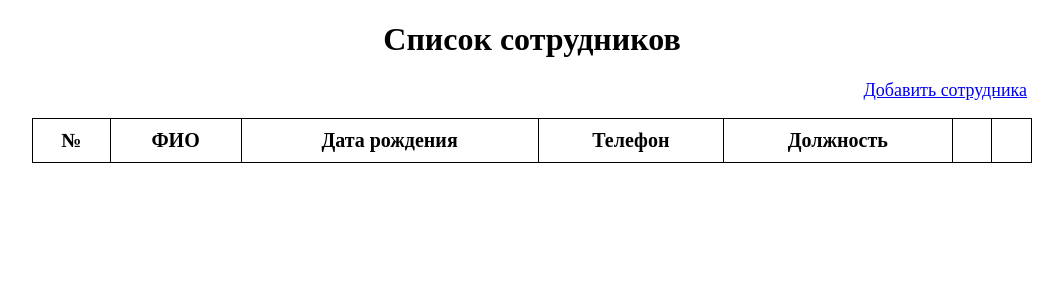
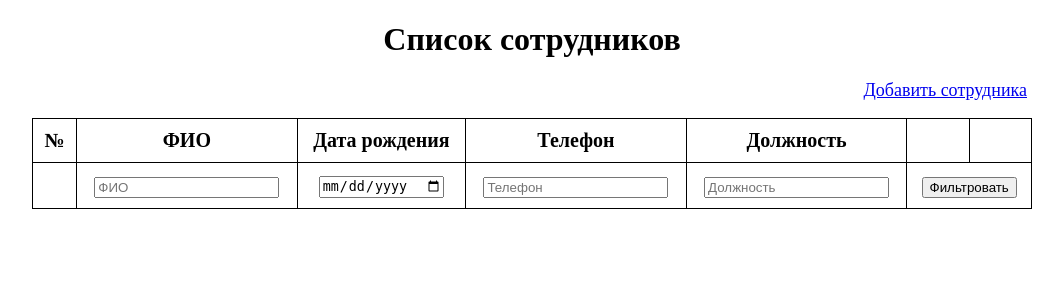
Before and after one commit to alexelev/php_courses, a PHP site: page / in a window 1280 px wide. Shown: the top 300 px of the page, without its empty margins (108-1171 px from the left). Run offline with PHP 8.4, Linux system fonts and the light colour scheme; lists and menus that the app fills with data are empty.

Commit message:
php002 начал выполнять дз. Добавлены поля для фильтрации, выполнены подготовительные работы.

```diff
--- a/php002/employees/index.php
+++ b/php002/employees/index.php
@@ -1,4 +1,13 @@
-<?php include 'inc/functions.php' ?>
+<?php
+
+    include 'inc/functions.php';
+
+    $employees = load_employees();
+    $offices = [];
+    foreach ($employees as $employee) {
+        $offices[] = $employee['post'];
+    }
+?>
 
 <!doctype html>
 <html lang="en">
@@ -27,6 +36,23 @@
 
         <p style="margin-bottom: 60px;"><a href="new.php" style="float: right; font-size: 18px; margin-right: 5px;">Добавить сотрудника</a></p>
 
+        <!-- <table>
+            <thead>
+                <th colspan="7">Фильтр по списку</th>
+            </thead>
+            <tbody>
+                <tr>
+                    <td>№</td>
+                    <td>ФИО</td>
+                    <td>Дата рождения</td>
+                    <td>Телефон</td>
+                    <td>Должность</td>
+                    <td></td>
+                    <td></td>
+                </tr>
+            </tbody>
+        </table> -->
+
         <table>
             <thead>
             <tr>
@@ -42,6 +68,40 @@
             </thead>
 
             <tbody>
+                <form  method="post">
+                <tr>
+                    <td></td>
+                    <td><input type="text" placeholder="ФИО" name="emp[name]"></td>
+                    <td><input type="date" placeholder="Дата рождения" name="emp[date]"></td>
+                    <td><input type="text" placeholder="Телефон" name="emp[tel]"></td>
+                    <td>
+                        <?php if (empty($offices)) { ?>
+
+                        <input type="text" placeholder="Должность" name="emp[office]">
+
+                        <?php } else { ?>
+
+                        <select name="emp[office]" id="">
+
+                            <option value="null">Выберите должность</option>
+
+                            <?php foreach ($offices as $office) { ?>
+
+                                <option value="<?= $office ?>"><?= $office ?></option>
+
+                            <? } ?>
+
+
+                        </select>
+
+                        <?php } ?>
+
+                    </td>
+                    <td colspan="2"><button type="Submit">Фильтровать</button></td>
+                </tr>
+                </form>
+
+
             <?php foreach (load_employees() as $index => $employee) { ?>
                 <tr>
                     <th><?= $index + 1 ?></th>
```
Also changed, not shown: 1 other file.
